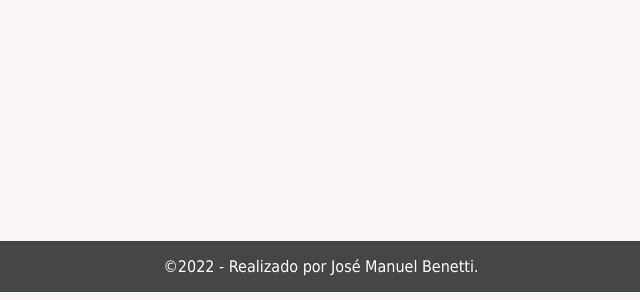
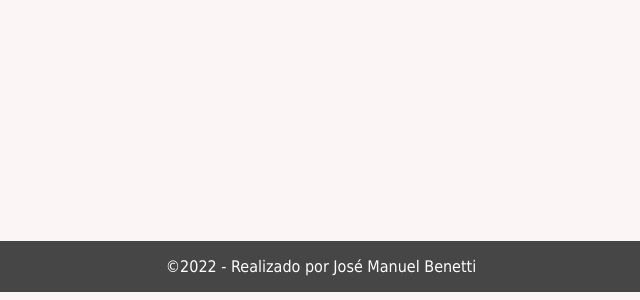
Before and after one commit to jmbenetti/challengefrontend-ecommerce, a plain HTML site: page index.html in a window 1280 px wide. Shown: the part 500-800 px from the top of the page, 327-967 px from the left. Drawn offline with Linux system fonts and the light colour scheme.

Commit message:
Primera actualización

```diff
--- a/index.html
+++ b/index.html
@@ -14,6 +14,6 @@
 <script src="script.js"></script>
 </body>
 <footer>
-<p>©2022 - Realizado por José Manuel Benetti.</p>
+<p>©2022 - Realizado por José Manuel Benetti</p>
 </footer>
 </html>
```
